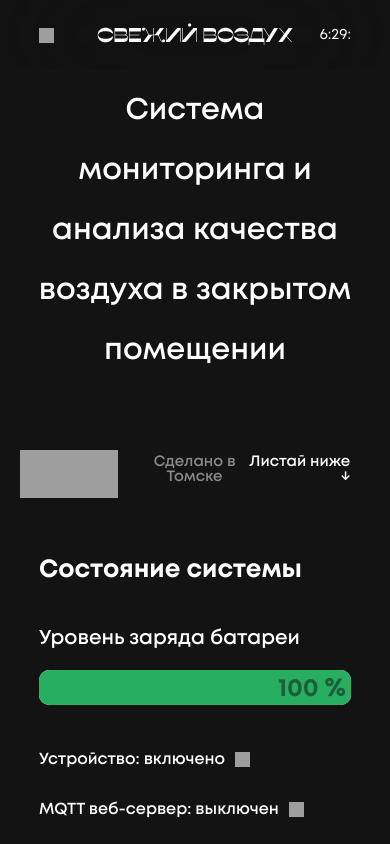
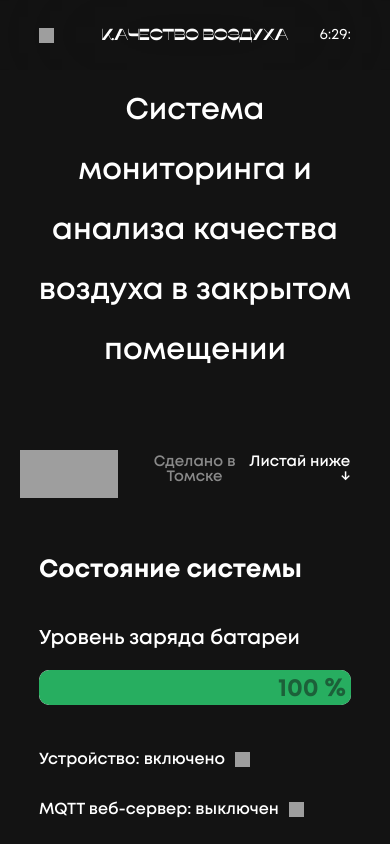
Before and after one commit to anzudevelop/airQuality, a React (Create React App) app: page / in a window 390 px wide. Shown: the top 844 px of the page. Built offline with nearby package versions, Linux system fonts and the light colour scheme; grey boxes are pictures that could not be loaded.

Commit message:
updateChartsTime(test)

```diff
--- a/src/components/Charts/Charts.jsx
+++ b/src/components/Charts/Charts.jsx
@@ -1,14 +1,25 @@
 import s from './Charts.module.css'
 import React from "react";
 import Chart from "./Chart/Chart";
-import {setCO2Data} from "../../redux/ChartsReducer";
+import {setCO2Data, setTemperatureData} from "../../redux/ChartsReducer";
+import {chartsAPI} from "../../api/api";
 
+const updateTime = 3 //сек
 
 class Charts extends React.Component {
 
     componentDidMount() {
         this.props.setTemperatureData()
         this.props.setCO2Data()
+        this.interval = setInterval(() => {
+            this.props.setTemperatureData()
+            this.props.setCO2Data()
+            console.log('temp:\t' + this.props.temperatureData.length + '\nco2:\t' + this.props.co2Data.length)
+        }, updateTime * 1000)
+    }
+
+    componentWillUnmount() {
+        clearInterval(this.interval);
     }
 
     render() {
--- a/src/components/Header/Header.jsx
+++ b/src/components/Header/Header.jsx
@@ -23,7 +23,7 @@ let Header = (props) => {
                 <div className={s.menu}>
                     <img src={menuIcon} onClick={clickToMenu} />
                 </div>
-                <p>Свежий воздух</p>
+                <p>Качество воздуха</p>
                 <div className={s.time}>
                     {props.data.time}
                 </div>
--- a/src/components/Header/Header.module.css
+++ b/src/components/Header/Header.module.css
@@ -34,7 +34,7 @@
     margin-right: auto;
     font-family: 'Misto';
     font-style: normal;
-    font-size: 80px;
+    font-size: 70px;
 }
 
 .header .time {
@@ -111,7 +111,7 @@
         height: 25px;
     }
     .header p {
-        font-size: 50px;
+        font-size: 40px;
     }
     .header .time {
         font-size: 20px;
@@ -151,7 +151,7 @@
         height: 15px;
     }
     .header p {
-        font-size: 20px;
+        font-size: 16px;
     }
     .header .time {
         font-size: 15px;
```
